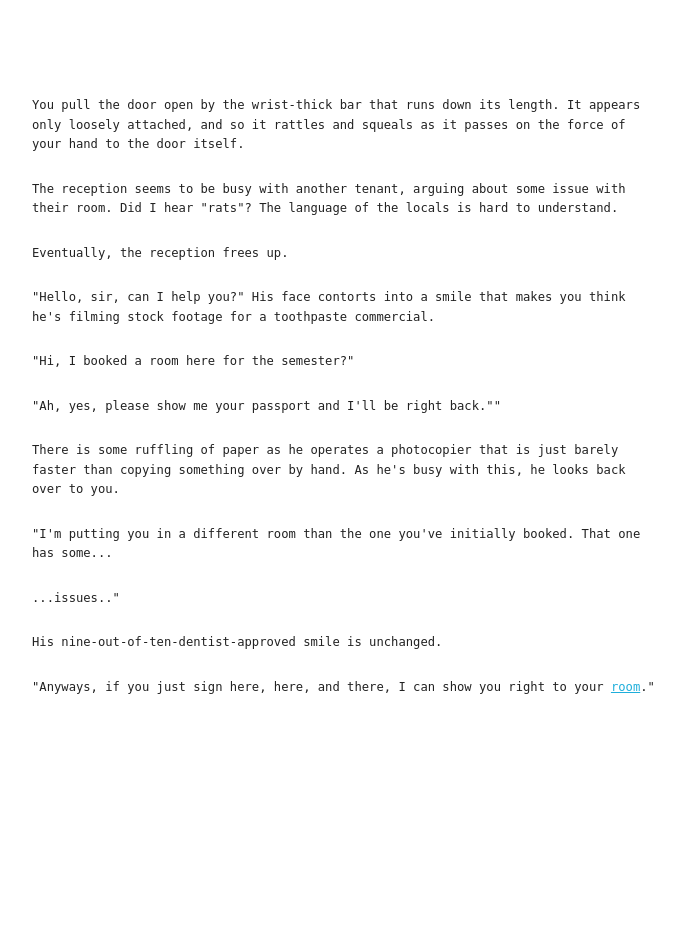
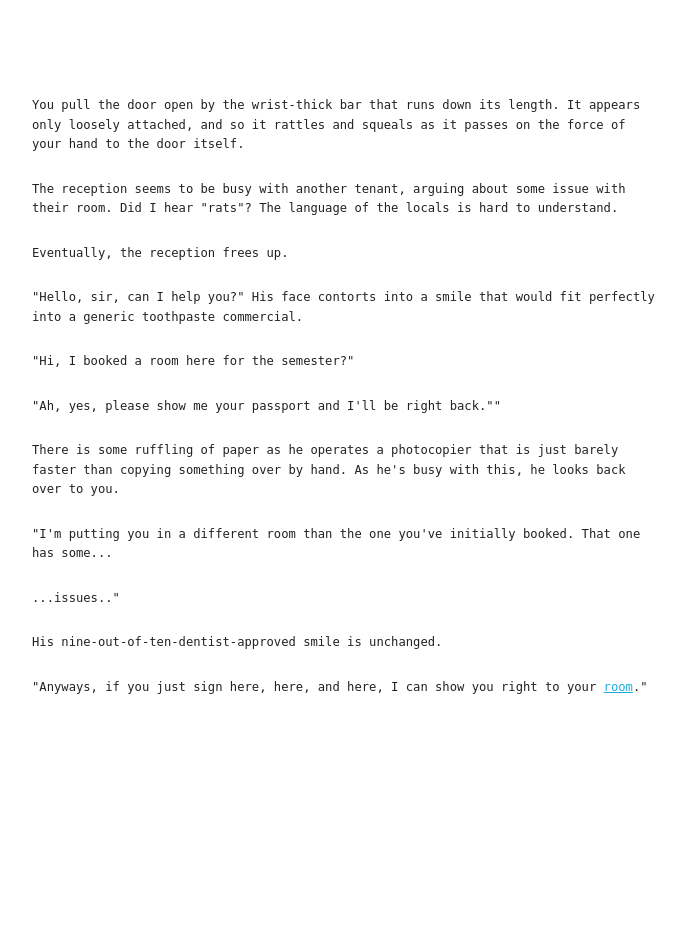
Before and after one commit to ThThelitz/story, a Flask app: page /19 in a window 1280 px wide. Shown: the top 937 px of the page, without its empty margins (128-814 px from the left). Run offline with Flask 2, Linux system fonts and the light colour scheme.

Commit message:
Minor edits

```diff
--- a/templates/email_request.html
+++ b/templates/email_request.html
@@ -9,7 +9,7 @@
         Dear exchange student
     </p>
     <p>
-        We are so happy that you chose the University of Grundleplith<sup>leaders of alchemy transmogrification and the dark arts</sup> as your destination. Surprising, too, given the unfortunate disintegration of previous students, and the ongoing plague. Anyways...
+        We are so happy that you chose the University of Grundleplith<sup>leaders of alchemy transmogrification and the dark arts</sup> as your destination. Surprising, too, given the unfortunate disintegration of previous students, and the ongoing plague. (Don't worry, we put up hand disinfectant everywhere.)
     </p>
     <p></p>
     <p>
--- a/templates/housing.html
+++ b/templates/housing.html
@@ -11,7 +11,7 @@
         Eventually, the reception frees up.
     </p>
     <p>
-        "Hello, sir, can I help you?" His face contorts into a smile that makes you think he's filming stock footage for a toothpaste commercial.
+        "Hello, sir, can I help you?" His face contorts into a smile that would fit perfectly into a generic toothpaste commercial.
     </p>
     <p>
         "Hi, I booked a room here for the semester?"
@@ -32,7 +32,7 @@
         His nine-out-of-ten-dentist-approved smile is unchanged.
     </p>
     <p>
-        "Anyways, if you just sign here, here, and there, I can show you right to your <a href="/20">room</a>."
+        "Anyways, if you just sign here, here, and here, I can show you right to your <a href="/20">room</a>."
     </p>
 
 {% endblock %}
```
